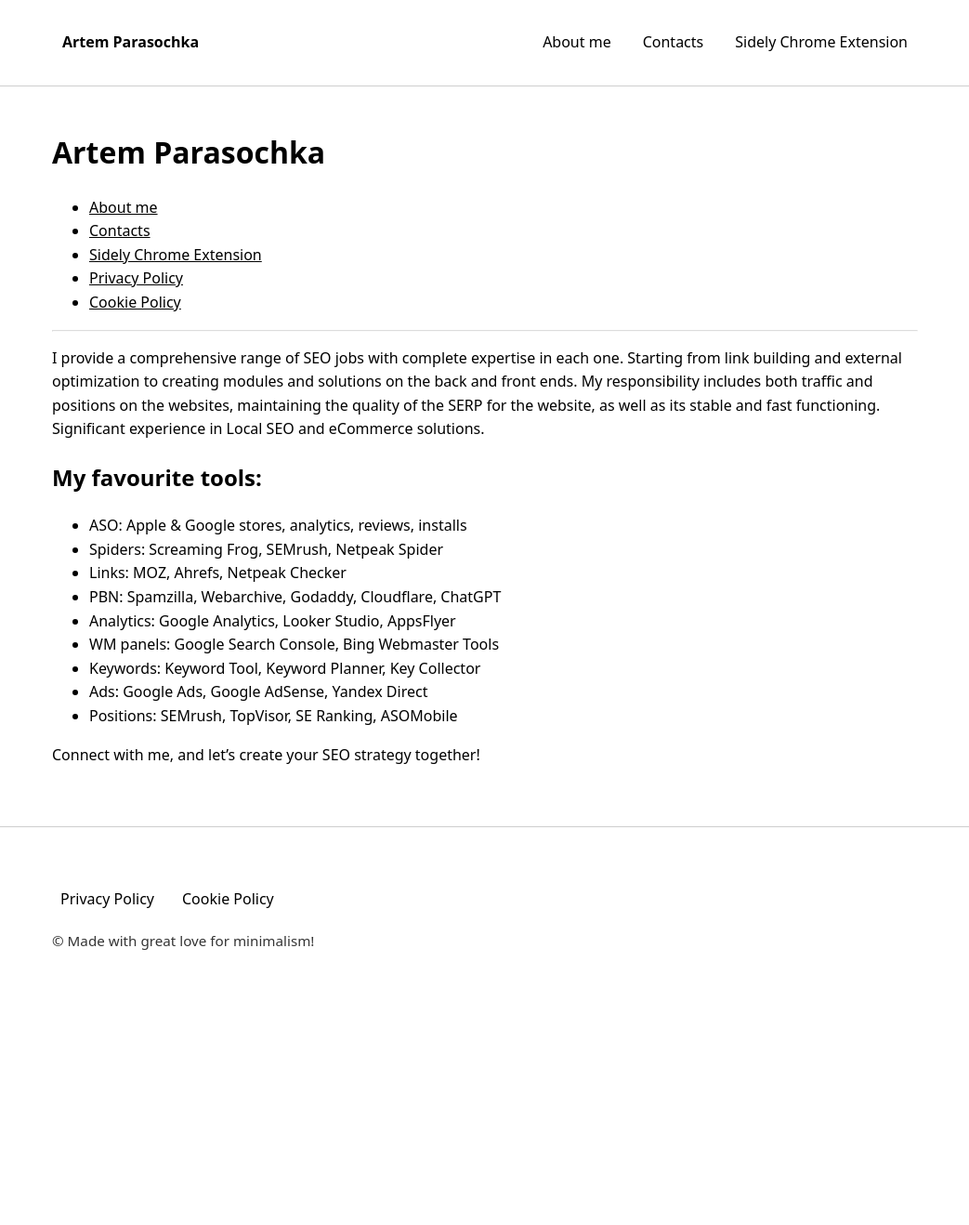
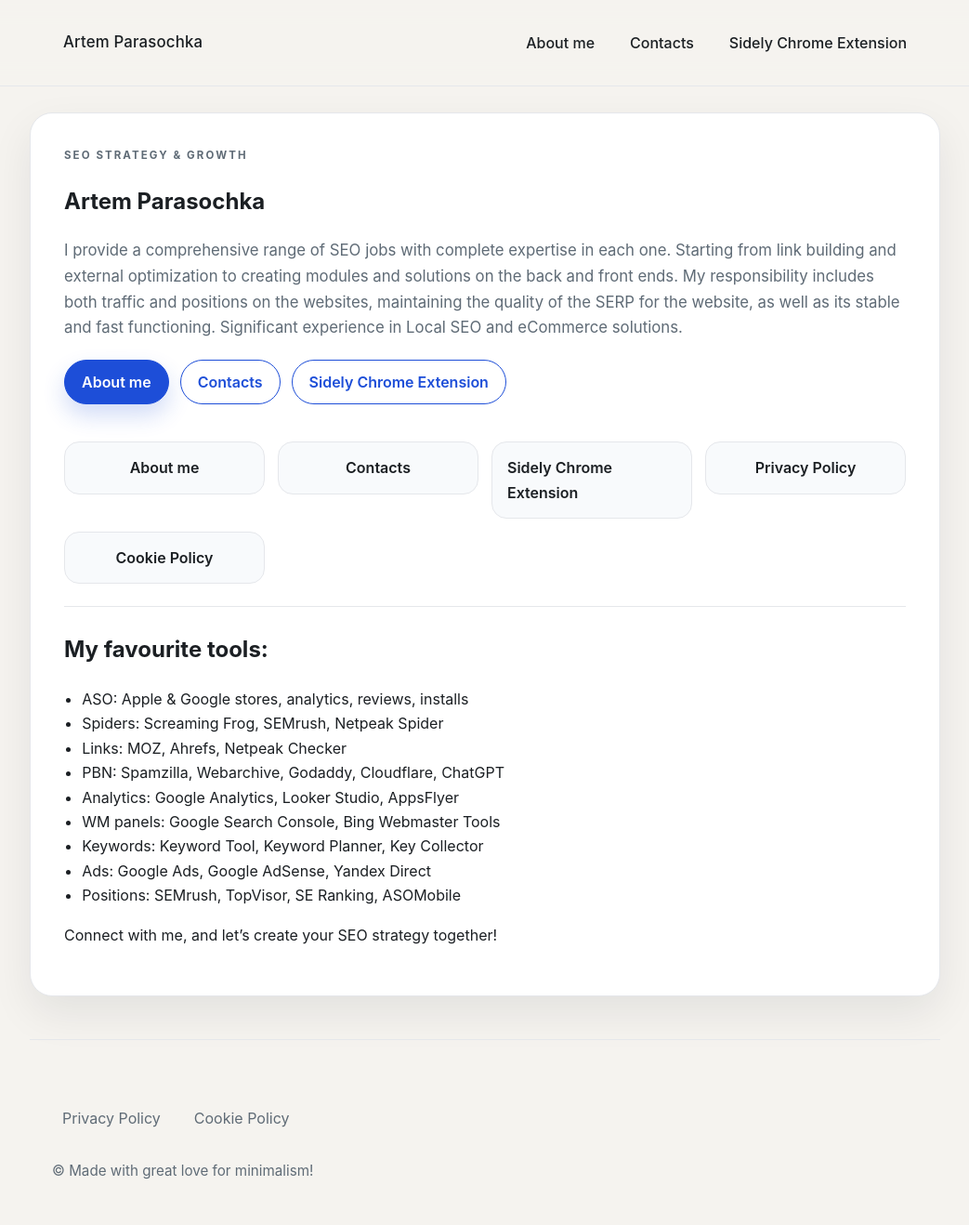
Before and after one commit to parasochka/parasochka.com, a PHP site: page / in a window 1280 px wide. Shown: the whole page at 93% size, without its empty margins (118-1161 px from the left). Before the commit the page ends 1022 px from the top, so only its background shows below. Run offline with PHP 8.4, Linux system fonts and the light colour scheme.

Commit message:
Refresh site layout with archive-inspired styling

```diff
--- a/assets/style.css
+++ b/assets/style.css
@@ -1,26 +1,123 @@
-:root{color-scheme:light dark}
+:root{
+  color-scheme:light;
+  --page-bg:#f5f3ef;
+  --surface:#ffffff;
+  --ink:#1b1f23;
+  --muted:#5f6b76;
+  --accent:#1d4ed8;
+  --accent-soft:#e0e9ff;
+  --border:#e5e7eb;
+  --shadow:0 18px 45px rgba(15,23,42,.08);
+}
 *{box-sizing:border-box}
-body{margin:0;font-family:system-ui,-apple-system,Segoe UI,Roboto,Arial,sans-serif;line-height:1.6}
-a{color:inherit}
+body{
+  margin:0;
+  font-family:"Inter","SF Pro Text","Segoe UI",Roboto,Arial,sans-serif;
+  line-height:1.65;
+  background:var(--page-bg);
+  color:var(--ink);
+}
+a{color:var(--accent);text-decoration:none}
+a:hover{color:#143aa8}
 .container{max-width:980px;margin:0 auto;padding:24px}
-header{position:sticky;top:0;background:Canvas;backdrop-filter:saturate(180%) blur(10px);border-bottom:1px solid color-mix(in oklab,CanvasText 15%,Canvas)}
-.nav{display:flex;gap:14px;flex-wrap:wrap;align-items:center;justify-content:space-between}
-.nav a{padding:8px 10px;border-radius:10px;text-decoration:none;border:1px solid transparent}
-.nav a:hover{border-color:color-mix(in oklab,CanvasText 20%,Canvas)}
-.brand{font-weight:700}
-.links,.footer-links{display:flex;flex-wrap:wrap;gap:8px 12px}
-.footer-links a{padding:6px 8px;border-radius:8px;text-decoration:none;border:1px solid transparent}
-.footer-links a:hover{border-color:color-mix(in oklab,CanvasText 20%,Canvas)}
-.footer-note{margin:12px 0 0;font-size:.95em;opacity:.8}
+.site-header{
+  position:sticky;
+  top:0;
+  z-index:10;
+  background:rgba(245,243,239,.92);
+  backdrop-filter:saturate(180%) blur(12px);
+  border-bottom:1px solid var(--border);
+}
+.nav{display:flex;gap:18px;flex-wrap:wrap;align-items:center;justify-content:space-between}
+.nav a{padding:8px 12px;border-radius:999px;text-decoration:none;font-weight:500;color:var(--ink)}
+.nav a:hover{background:var(--accent-soft);color:var(--accent)}
+.brand{font-weight:700;font-size:1.05rem;letter-spacing:.01em}
+.links,.footer-links{display:flex;flex-wrap:wrap;gap:10px 14px}
+.page{
+  background:var(--surface);
+  border:1px solid var(--border);
+  border-radius:24px;
+  box-shadow:var(--shadow);
+  padding:36px;
+  margin:28px auto 0;
+}
+.hero{
+  display:grid;
+  gap:20px;
+  padding-bottom:24px;
+  border-bottom:1px solid var(--border);
+}
+.eyebrow{
+  text-transform:uppercase;
+  letter-spacing:.18em;
+  font-size:.72rem;
+  font-weight:700;
+  color:var(--muted);
+  margin:0 0 8px;
+}
+.lead{font-size:1.05rem;color:var(--muted);margin:12px 0 0}
+.hero-links{display:flex;flex-wrap:wrap;gap:12px;margin-top:20px}
+.button{
+  display:inline-flex;
+  align-items:center;
+  justify-content:center;
+  padding:10px 18px;
+  border-radius:999px;
+  border:1px solid var(--accent);
+  font-weight:600;
+  color:var(--accent);
+  background:transparent;
+}
+.button.primary{
+  background:var(--accent);
+  color:#fff;
+  border-color:var(--accent);
+  box-shadow:0 12px 24px rgba(29,78,216,.2);
+}
+.button.primary:hover{background:#143aa8}
+.section{margin-top:26px}
+.section h2{margin-top:0}
+.quick-links{display:grid;grid-template-columns:repeat(auto-fit,minmax(180px,1fr));gap:14px;padding:0;list-style:none;margin:20px 0 0}
+.quick-links a{
+  display:flex;
+  align-items:center;
+  justify-content:center;
+  padding:14px 16px;
+  border-radius:16px;
+  border:1px solid var(--border);
+  background:#f8fafc;
+  color:var(--ink);
+  font-weight:600;
+}
+.quick-links a:hover{border-color:var(--accent);color:var(--accent)}
+.footer-links a{
+  padding:6px 10px;
+  border-radius:999px;
+  text-decoration:none;
+  border:1px solid transparent;
+  color:var(--muted);
+}
+.footer-links a:hover{border-color:var(--border);color:var(--ink)}
+.footer-note{margin:12px 0 0;font-size:.95em;color:var(--muted)}
 main{padding:24px 0}
-footer{border-top:1px solid color-mix(in oklab,CanvasText 15%,Canvas);padding:18px 0;margin-top:24px}
-.wp-block-image img{max-width:100%;height:auto;border-radius:12px}
+.site-footer{padding:22px 0;margin-top:24px}
+.site-footer .container{
+  display:flex;
+  flex-direction:column;
+  gap:12px;
+  align-items:flex-start;
+  border-top:1px solid var(--border);
+  padding-top:20px;
+}
+.wp-block-image img{max-width:100%;height:auto;border-radius:16px}
 figure{margin:18px 0}
 figcaption{opacity:.75;font-size:.95em}
-hr{opacity:.35}
+ul{padding-left:1.2rem}
+hr{border:0;border-top:1px solid var(--border);margin:26px 0}
 @media (max-width:720px){
   .container{padding:18px}
   .nav{flex-direction:column;align-items:flex-start}
   .links,.footer-links{gap:8px}
-  .nav a{padding:6px 8px}
+  .nav a{padding:6px 10px}
+  .page{padding:24px;border-radius:18px}
 }
--- a/index.html
+++ b/index.html
@@ -8,7 +8,7 @@
 <link rel="canonical" href="https://parasochka.com/">
 </head>
 <body>
-<header>
+<header class="site-header">
   <div class="container">
     <nav class="nav">
       <a class="brand" href="/">Artem Parasochka</a>
@@ -16,14 +16,43 @@
     </nav>
   </div>
 </header>
-<main class="container">
-<h1>Artem Parasochka</h1>
-
-<ul><li><a href='/about-me/'>About me</a></li><li><a href='/contacts/'>Contacts</a></li><li><a href='/sidely-chatgpt-sidebar/'>Sidely Chrome Extension</a></li><li><a href='/privacy-policy/'>Privacy Policy</a></li><li><a href='/cookie-policy/'>Cookie Policy</a></li></ul>
-<hr>
-<p>I provide a comprehensive range of SEO jobs with complete expertise in each one. Starting from link building and external optimization to creating modules and solutions on the back and front ends. My responsibility includes both traffic and positions on the websites, maintaining the quality of the SERP for the website, as well as its stable and fast functioning. Significant experience in Local SEO and eCommerce solutions.</p><h2 class="wp-block-heading">My favourite tools:</h2><ul class="wp-block-list"><li>ASO: Apple &amp; Google stores, analytics, reviews, installs</li><li>Spiders: Screaming Frog, SEMrush, Netpeak Spider</li><li>Links: MOZ, Ahrefs, Netpeak Checker</li><li>PBN: Spamzilla, Webarchive, Godaddy, Cloudflare, ChatGPT</li><li>Analytics: Google Analytics, Looker Studio, AppsFlyer</li><li>WM panels: Google Search Console, Bing Webmaster Tools</li><li>Keywords: Keyword Tool, Keyword Planner, Key Collector</li><li>Ads: Google Ads, Google AdSense, Yandex Direct</li><li>Positions: SEMrush, TopVisor, SE Ranking, ASOMobile</li></ul><p>Connect with me, and let’s create your SEO strategy together!</p>
+<main class="container page">
+  <section class="hero">
+    <div>
+      <p class="eyebrow">SEO Strategy &amp; Growth</p>
+      <h1>Artem Parasochka</h1>
+      <p class="lead">I provide a comprehensive range of SEO jobs with complete expertise in each one. Starting from link building and external optimization to creating modules and solutions on the back and front ends. My responsibility includes both traffic and positions on the websites, maintaining the quality of the SERP for the website, as well as its stable and fast functioning. Significant experience in Local SEO and eCommerce solutions.</p>
+      <div class="hero-links">
+        <a class="button primary" href="/about-me/">About me</a>
+        <a class="button" href="/contacts/">Contacts</a>
+        <a class="button" href="/sidely-chatgpt-sidebar/">Sidely Chrome Extension</a>
+      </div>
+    </div>
+    <ul class="quick-links">
+      <li><a href="/about-me/">About me</a></li>
+      <li><a href="/contacts/">Contacts</a></li>
+      <li><a href="/sidely-chatgpt-sidebar/">Sidely Chrome Extension</a></li>
+      <li><a href="/privacy-policy/">Privacy Policy</a></li>
+      <li><a href="/cookie-policy/">Cookie Policy</a></li>
+    </ul>
+  </section>
+  <section class="section">
+    <h2 class="wp-block-heading">My favourite tools:</h2>
+    <ul class="wp-block-list">
+      <li>ASO: Apple &amp; Google stores, analytics, reviews, installs</li>
+      <li>Spiders: Screaming Frog, SEMrush, Netpeak Spider</li>
+      <li>Links: MOZ, Ahrefs, Netpeak Checker</li>
+      <li>PBN: Spamzilla, Webarchive, Godaddy, Cloudflare, ChatGPT</li>
+      <li>Analytics: Google Analytics, Looker Studio, AppsFlyer</li>
+      <li>WM panels: Google Search Console, Bing Webmaster Tools</li>
+      <li>Keywords: Keyword Tool, Keyword Planner, Key Collector</li>
+      <li>Ads: Google Ads, Google AdSense, Yandex Direct</li>
+      <li>Positions: SEMrush, TopVisor, SE Ranking, ASOMobile</li>
+    </ul>
+    <p>Connect with me, and let’s create your SEO strategy together!</p>
+  </section>
 </main>
-<footer>
+<footer class="site-footer">
   <div class="container">
     <ul class="wp-block-social-links"><!-- wp:social-link {"url":"https://www.linkedin.com/in/parasochka/","service":"linkedin","rel":"nofollow"} /--><!-- wp:social-link {"url":"https://www.facebook.com/parasochka","service":"facebook","rel":"nofollow"} /--><!-- wp:social-link {"url":"https://twitter.com/parasochkaartem","service":"twitter","rel":"nofollow"} /--><!-- wp:social-link {"url":"https://t.me/aparasochka","service":"telegram","rel":"nofollow"} /--></ul>
     <div class="footer-links"><a href="/privacy-policy/">Privacy Policy</a><a href="/cookie-policy/">Cookie Policy</a></div>
```
Also changed, not shown: about-me/index.html (+4 -4 lines), contacts/index.html (+4 -3 lines), cookie-policy/index.html (+3 -3 lines), privacy-policy/index.html (+3 -3 lines), sidely-chatgpt-sidebar/index.html (+3 -3 lines).
